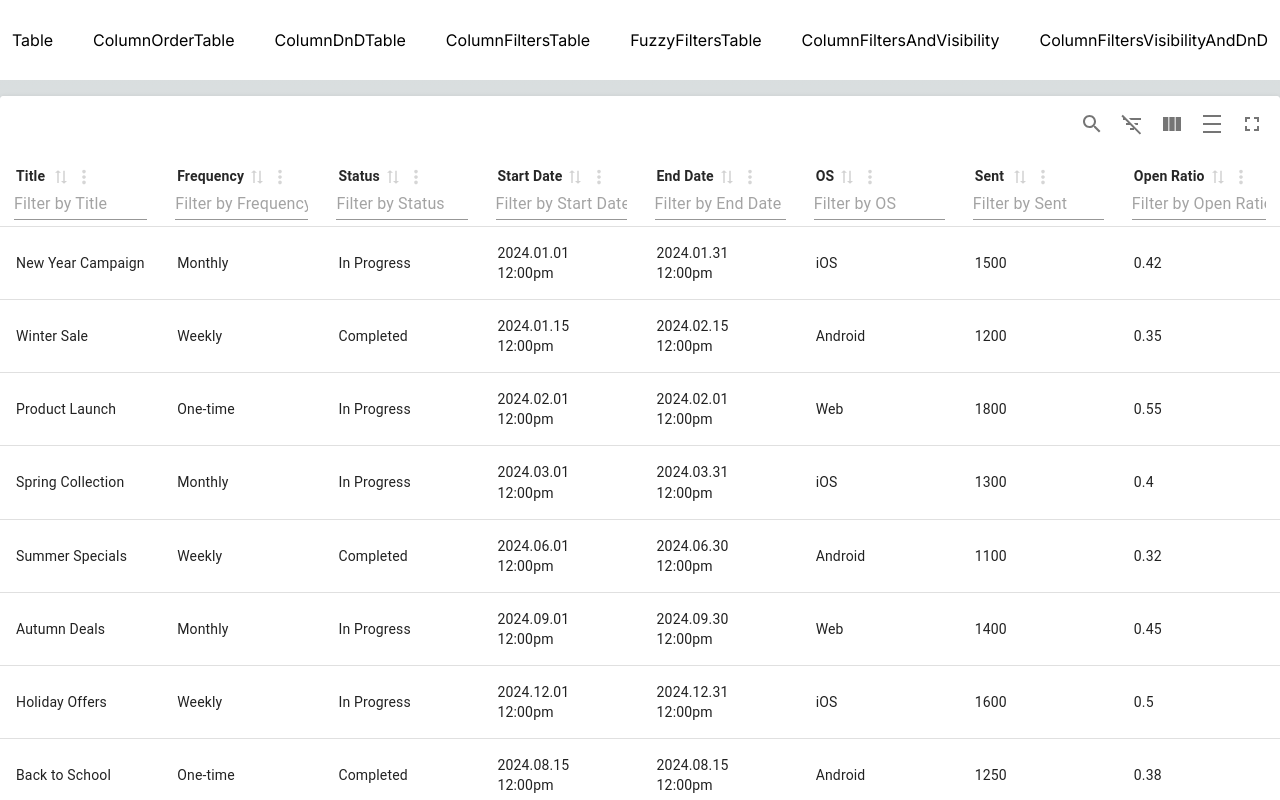
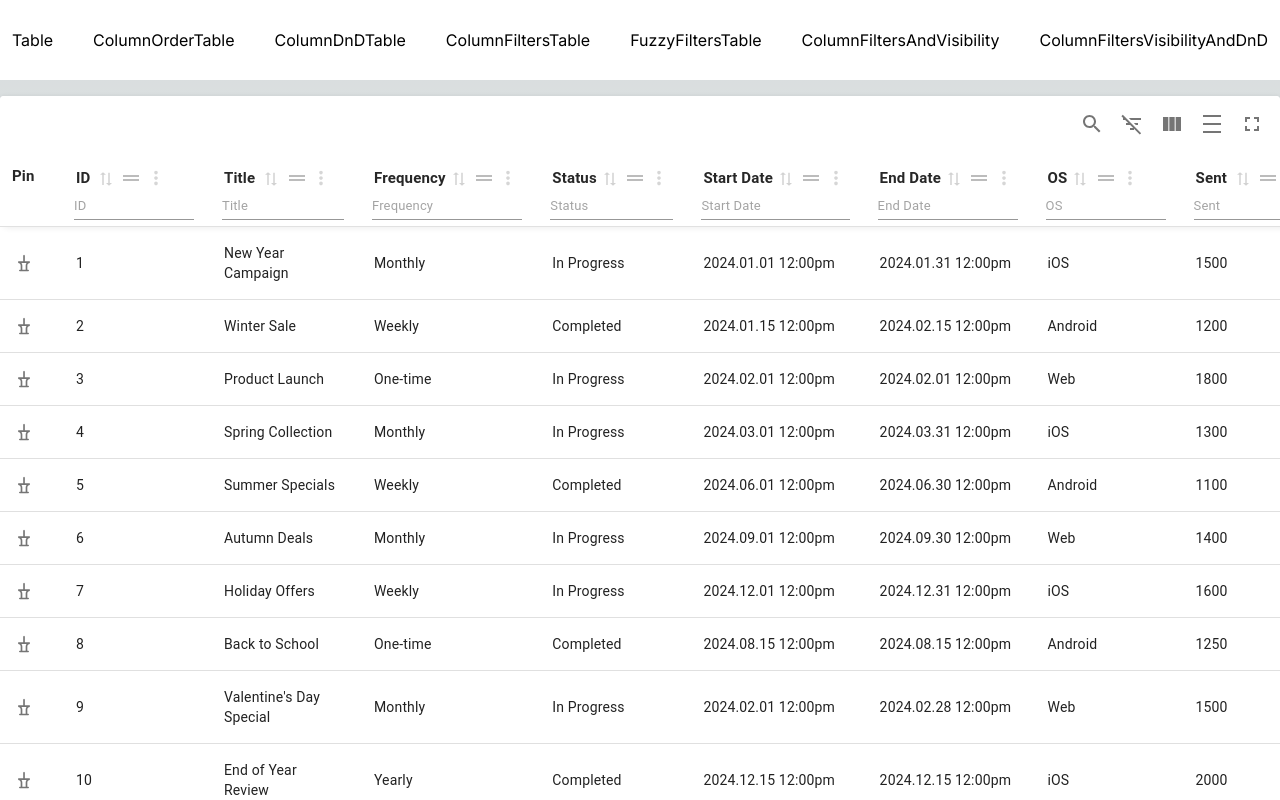
Before and after one commit to jxxnixx/react-table-practice, a Next.js app: page /table in a window 1280 px wide. Shown: the top 800 px of the page. Built offline with nearby package versions, Linux system fonts and the light colour scheme.

Commit message:
feat: Add DnD + Pin function

```diff
--- a/src/component/materialTable.tsx
+++ b/src/component/materialTable.tsx
@@ -4,8 +4,13 @@ import React, { useMemo, useState } from 'react';
 import {
   MaterialReactTable,
   type MRT_ColumnDef,
+  MRT_Icons,
+  MRT_Row,
   useMaterialReactTable,
 } from 'material-react-table';
+import PushPinIcon from '@mui/icons-material/PushPin';
+import PushPinOutlinedIcon from '@mui/icons-material/PushPinOutlined';
+import CloseIcon from '@mui/icons-material/Close';
 
 import { PushAlert } from './type';
 
@@ -22,6 +27,15 @@ const MaterialTable: React.FC<MaterialTableProps> = ({ data }) => {
   const columns = useMemo<MRT_ColumnDef<PushAlert, any>[]>(
     () => [
       {
+        id: 'id',
+        accessorKey: 'id',
+        header: 'ID',
+        meta: {
+          filterVariant: 'text',
+        },
+        size: 120,
+      },
+      {
         id: 'title',
         accessorKey: 'title',
         header: 'Title',
@@ -29,6 +43,7 @@ const MaterialTable: React.FC<MaterialTableProps> = ({ data }) => {
           filterVariant: 'text',
         },
         size: 150,
+        // enableColumnOrdering: false,
       },
       {
         id: 'frequency',
@@ -73,7 +88,7 @@ const MaterialTable: React.FC<MaterialTableProps> = ({ data }) => {
         meta: {
           filterVariant: 'checkbox',
         },
-        size: 120,
+        size: 60,
       },
       {
         id: 'sent',
@@ -106,7 +121,30 @@ const MaterialTable: React.FC<MaterialTableProps> = ({ data }) => {
     columns,
     initialState: {
       showColumnFilters: true,
+      // columnPinning: { left: ['id'] },
     },
+    enableColumnOrdering: true,
+    enableRowPinning: true,
+    enableStickyHeader: true,
+    rowPinningDisplayMode: 'top',
+    muiFilterTextFieldProps: ({ column }) => ({
+      // label: `${column.columnDef.header}`,
+      placeholder: `${column.columnDef.header}`,
+      sx: {
+        '& .MuiInputBase-input': {
+          fontSize: '13px',
+        },
+        '& .MuiInputBase-input::placeholder': {
+          fontSize: '13px',
+        },
+      },
+    }),
+    muiTableHeadCellProps: {
+      sx: {
+        fontSize: '15px',
+      },
+    },
+    icons: { PushPinIcon: PushPinOutlinedIcon },
   });
 
   const filteredRowCount = table.getFilteredRowModel().rows.length;
```
